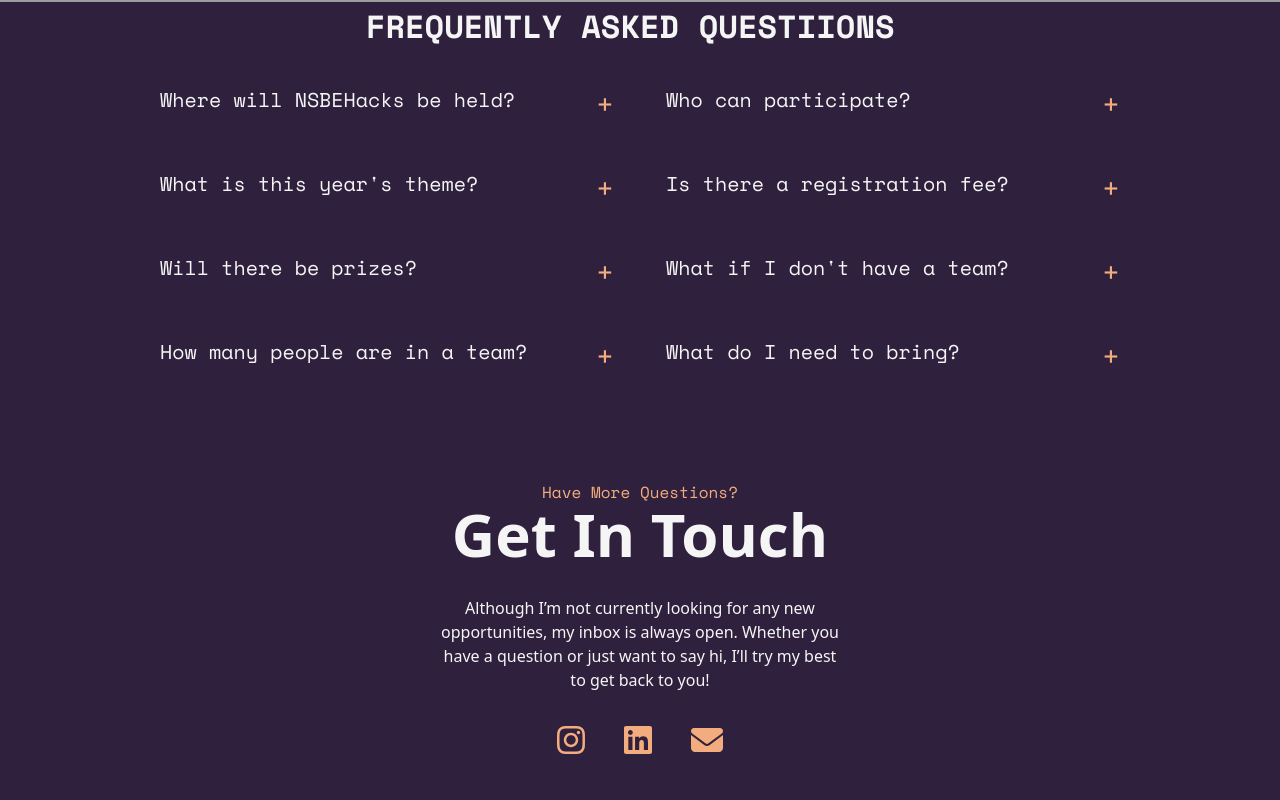
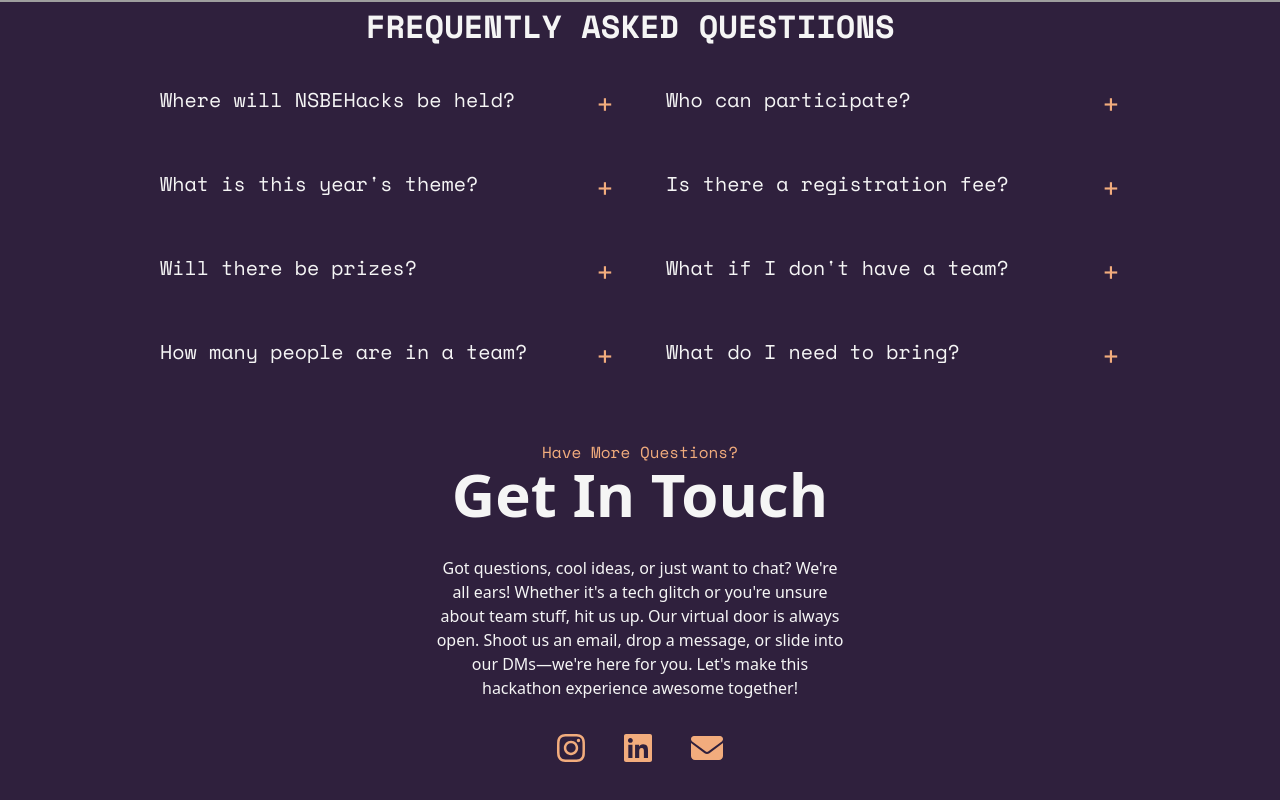
Before and after one commit to rtutz/NSBE-website, a React (Vite) app: page / in a window 1280 px wide. Shown: the part 1598-2398 px from the top of the page. Built offline with nearby package versions, Linux system fonts and the light colour scheme; grey boxes are pictures that could not be loaded.

Commit message:
fixed nsbe logo

```diff
--- a/src/App.css
+++ b/src/App.css
@@ -104,6 +104,10 @@
   padding: 0;
 }
 
-.gridstyle {
-  align-self: start;
+.icon {
+  transition: transform 0.3s ease-in-out;
 }
+
+.icon:hover {
+  transform: scale(1.1) translateY(-10px);
+}
--- a/src/components/ContactUs.jsx
+++ b/src/components/ContactUs.jsx
@@ -11,16 +11,22 @@
                 Get In Touch
             </div>
             <div className="font-sans  text-center mt-8 w-2/5">
-            Although I’m not currently looking for any new opportunities, my inbox is always open. Whether you have a question or just want to say hi, I’ll try my best to get back to you!
+
+Got questions, cool ideas, or just want to chat? We're all ears! Whether it's a tech glitch or you're unsure about team stuff, hit us up. Our virtual door is always open. Shoot us an email, drop a message, or slide into our DMs—we're here for you. Let's make this hackathon experience awesome together!
             </div>
-            <div className="flex justify-around w-1/5 mt-8">
-            <FontAwesomeIcon color='#f2ac7d' icon={faInstagram} size='2xl' />
-            <FontAwesomeIcon color='#f2ac7d' icon={faLinkedin}  size='2xl'/>
-            <FontAwesomeIcon color='#f2ac7d' icon={faEnvelope}  size='2xl'/>
+            <div className="flex justify-around w-1/5 mt-8 mb-8">
+            <a href="https://www.instagram.com/nsbehacks_uoft/" target="_blank" rel="noopener noreferrer">
+                <FontAwesomeIcon className='icon' color='#f2ac7d' icon={faInstagram} size='2xl' />
+            </a>
+            <a href="https://www.linkedin.com/company/nsbehacks-uoft/?originalSubdomain=ca" target="_blank" rel="noopener noreferrer">
+                <FontAwesomeIcon className='icon' color='#f2ac7d' icon={faLinkedin}  size='2xl'/></a>
+            <FontAwesomeIcon className='icon' color='#f2ac7d' icon={faEnvelope}  size='2xl'/>
             </div>
         </div>
     )
 
+
+
 }
 
 export default ContactUs;
--- a/src/components/NavBar.jsx
+++ b/src/components/NavBar.jsx
@@ -1,5 +1,5 @@
 import { HashLink as Link } from 'react-router-hash-link'
-import logo from '../assets/NSBE-logo-white.png';
+import logo from '../assets/nsbe-logo.png';
 import mlhLogo from '../assets/mlh-trust-badge-white-2024.png';
 import { useState } from 'react';
 
@@ -21,7 +21,8 @@
   return (
   <div className="navbar">
     <div  className='logo'>
-      <img src={logo} alt="" className='logo-img'/>
+    <img src={logo} alt="" className='logo-img' style={{ maxWidth: '20rem', maxHeight: '20rem' }} />
+
     </div>
     <div className='optionsNavigation text-palette-400'>
       <Link to="#homepage" onClick={() => handleClick("homepage")}>
```
Also changed, not shown: src/assets/nsbe-logo.png (added).
